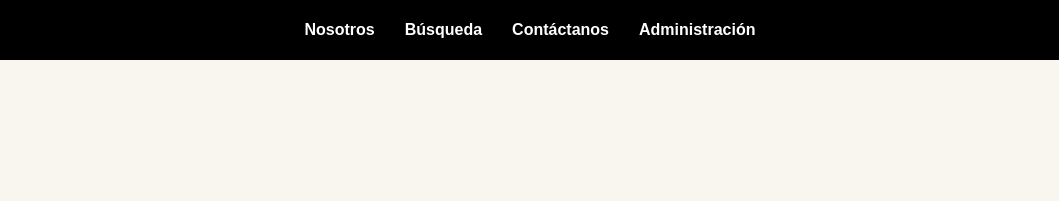
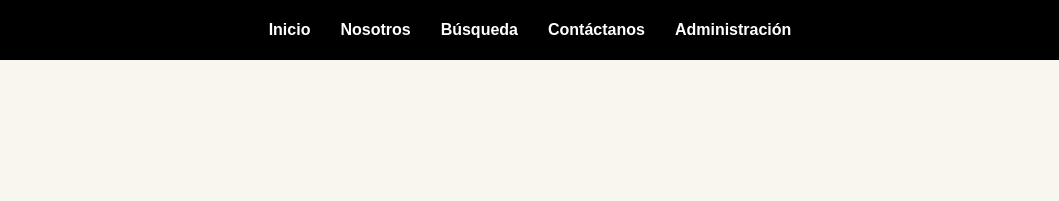
Before and after one commit to Johanhash/Inmobiliaria, a plain HTML site: page frontend/admin.html in a window 1280 px wide. Shown: the top 201 px of the page, 64-1123 px from the left. Drawn offline with Linux system fonts and the light colour scheme.

Commit message:
Correcion de los index de destino
cambie los li de cada uno de los index para que correspondan hacia donde van

```diff
--- a/frontend/admin.html
+++ b/frontend/admin.html
@@ -150,7 +150,8 @@
         <img src="images/centuryLogo.png" alt="Century 21 Logo" class="logo">
         <nav>
             <ul>
-                <li><a href="index.html">Nosotros</a></li>
+                <li><a href="index.html">Inicio</a></li>
+                <li><a href="nosotros.html">Nosotros</a></li>
                 <li><a href="busqueda.html">Búsqueda</a></li>
                 <li><a href="contacto.html">Contáctanos</a></li>
                 <li><a href="admin.html">Administración</a></li>
```
Also changed, not shown: frontend/busqueda.html (+2 -1 lines), frontend/contacto.html (+2 -1 lines), frontend/nosotros.html (+1 -0 lines).
